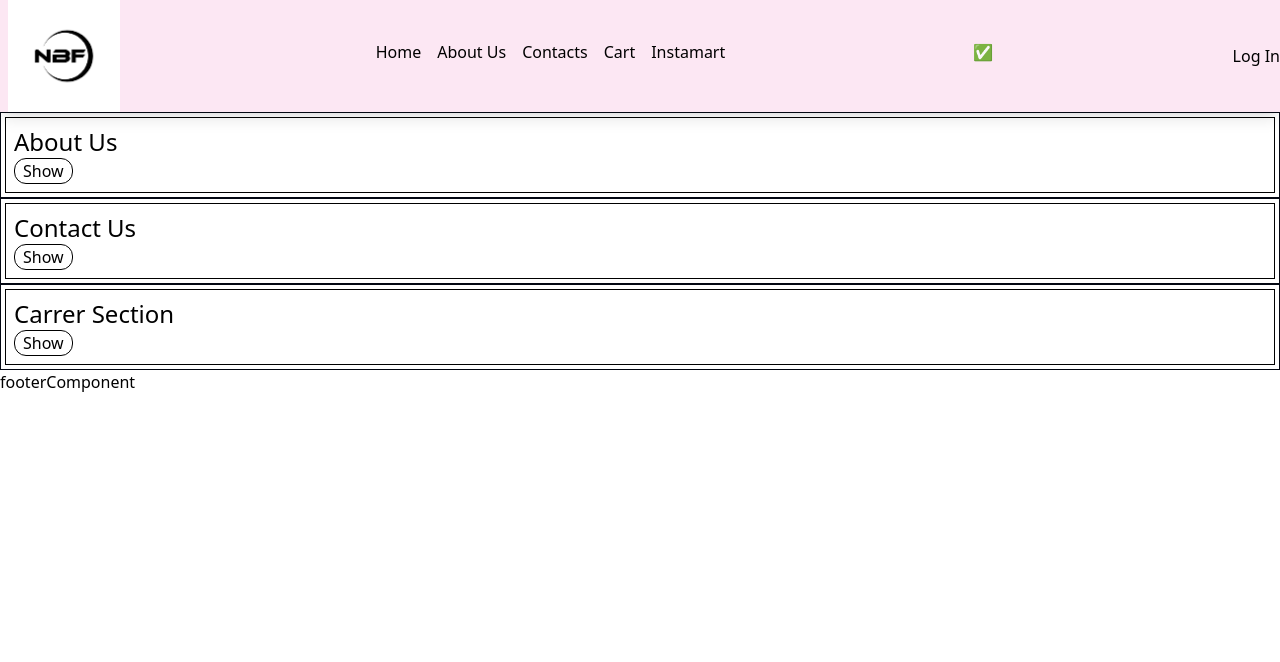
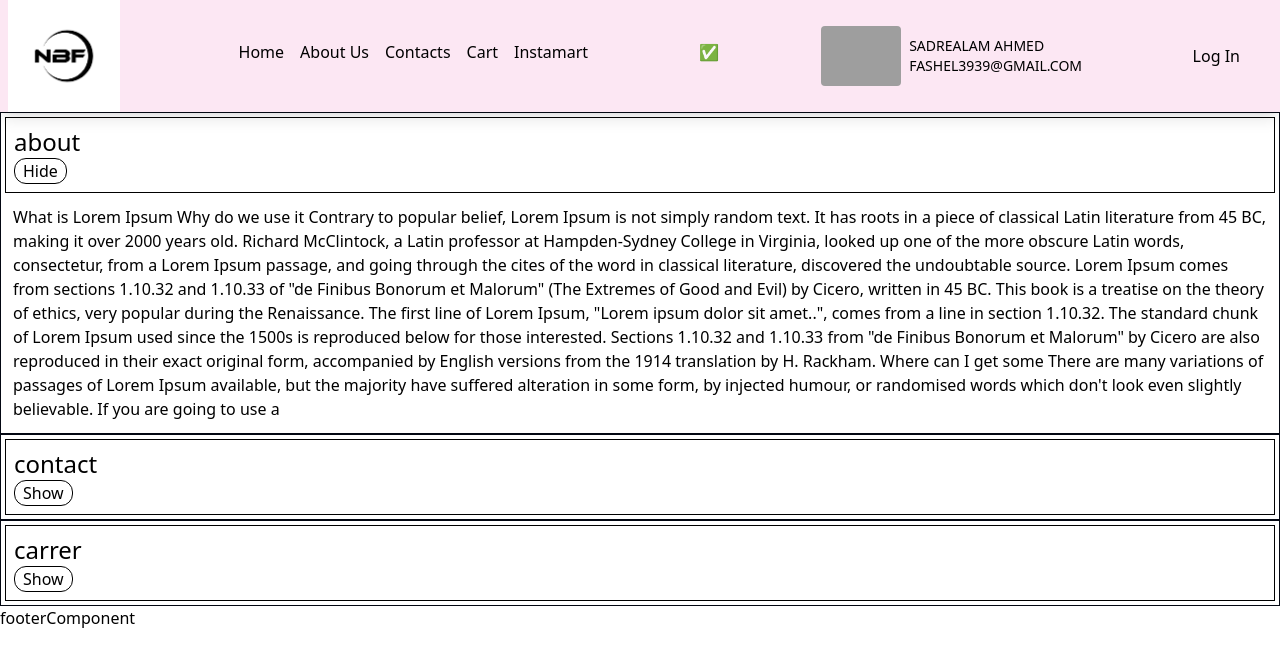
Before and after one commit to sadre1/NBF_React_App, a React (Vite) app: page /instamart in a window 1280 px wide. Shown: the top 662 px of the page. Built offline with nearby package versions, Linux system fonts and the light colour scheme; grey boxes are pictures that could not be loaded.

Commit message:
major changes

```diff
--- a/package.json
+++ b/package.json
@@ -21,6 +21,7 @@
     "@swc/helpers": "^0.5.3",
     "react": "^18.2.0",
     "react-dom": "^18.2.0",
+    "react-icons": "^4.12.0",
     "react-router-dom": "^6.19.0"
   },
   "browserslist": [
--- a/src/components/Body.jsx
+++ b/src/components/Body.jsx
@@ -70,7 +70,7 @@ const BodyComponent = () => {
           Search
         </button>
       </div>
-      <div className="flex flex-wrap bg-pink-50">
+      <div className="flex flex-wrap justify-center bg-pink-50">
         {Filteredrestruant.map((resturant, index) => {
           return (
             <Link className="link-card" to={"/restaurent/" + resturant.info.id}>
--- a/src/components/Header.jsx
+++ b/src/components/Header.jsx
@@ -1,6 +1,7 @@
-import { useState } from "react";
+import { useContext, useState } from "react";
 import { Link } from "react-router-dom";
 import useOnline from "../utils/useOnline";
+import UserContext from "../utils/UserContext";
 
 const Title = () => {
   return (
@@ -16,6 +17,7 @@ const Title = () => {
 const HeaderComponent = () => {
   const [logedin, setLogedIn] = useState("true");
   const isonline = useOnline();
+  const { user } = useContext(UserContext);
   return (
     <div className="flex justify-between bg-pink-100 shadow-lg">
       <Title />
@@ -43,6 +45,20 @@ const HeaderComponent = () => {
         </ul>
       </div>
       <h2 className="py-10">{isonline ? "✅" : "🔴"}</h2>
+      <div className="flex flex-row items-center">
+        <div className="w-20 ">
+          <img
+            className="rounded"
+            src="https://p7.hiclipart.com/preview/442/17/110/computer-icons-user-profile-male-user.jpg"
+            alt="profile"
+          />
+        </div>
+        <div className=" p-2 flex flex-col">
+          <h1 className=" text-sm  uppercase">{user.name}</h1>
+          <h1 className="text-sm uppercase ">{user.email}</h1>
+        </div>
+      </div>
+      <div className="flex justify-center mr-10">
         {logedin === "true" ? (
           <button
             onClick={() => {
@@ -61,6 +77,7 @@ const HeaderComponent = () => {
           </button>
         )}
       </div>
+    </div>
   );
 };
 
--- a/src/components/Instamart.jsx
+++ b/src/components/Instamart.jsx
@@ -9,7 +9,7 @@ const Section = ({ title, description, uper, setupper }) => {
           <button
             className=" px-2 border border-black rounded-xl"
             onClick={() => {
-              setupper(true);
+              setupper(title + " ");
             }}
           >
             Hide
@@ -18,7 +18,7 @@ const Section = ({ title, description, uper, setupper }) => {
           <button
             className="px-2  border border-black rounded-xl cursor-pointer"
             onClick={() => {
-              setupper(false);
+              setupper(title);
             }}
           >
             Show
@@ -31,63 +31,41 @@ const Section = ({ title, description, uper, setupper }) => {
 };
 
 const Instamart = () => {
-  const [upper, setupper] = useState({
-    aboutus: false,
-    contactus: false,
-    carrersection: false,
-  });
+  const [visible, setVisible] = useState("about");
   return (
     <>
       <Section
-        title={"About Us"}
+        title={"about"}
         description={`What is Lorem Ipsum
         Why do we use it
         Contrary to popular belief, Lorem Ipsum is not simply random text. It has roots in a piece of classical Latin literature from 45 BC, making it over 2000 years old. Richard McClintock, a Latin professor at Hampden-Sydney College in Virginia, looked up one of the more obscure Latin words, consectetur, from a Lorem Ipsum passage, and going through the cites of the word in classical literature, discovered the undoubtable source. Lorem Ipsum comes from sections 1.10.32 and 1.10.33 of "de Finibus Bonorum et Malorum" (The Extremes of Good and Evil) by Cicero, written in 45 BC. This book is a treatise on the theory of ethics, very popular during the Renaissance. The first line of Lorem Ipsum, "Lorem ipsum dolor sit amet..", comes from a line in section 1.10.32.
         The standard chunk of Lorem Ipsum used since the 1500s is reproduced below for those interested. Sections 1.10.32 and 1.10.33 from "de Finibus Bonorum et Malorum" by Cicero are also reproduced in their exact original form, accompanied by English versions from the 1914 translation by H. Rackham.
         Where can I get some
         There are many variations of passages of Lorem Ipsum available, but the majority have suffered alteration in some form, by injected humour, or randomised words which don't look even slightly believable. If you are going to use a`}
-        uper={upper.aboutus}
-        setupper={() =>
-          setupper({
-            aboutus: true,
-            contactus: false,
-            carrersection: false,
-          })
-        }
+        uper={visible === "about"}
+        setupper={setVisible}
       />
       <Section
-        title={"Contact Us"}
+        title={"contact"}
         description={`What is Lorem Ipsum
         Why do we use it
         Contrary to popular belief, Lorem Ipsum is not simply random text. It has roots in a piece of classical Latin literature from 45 BC, making it over 2000 years old. Richard McClintock, a Latin professor at Hampden-Sydney College in Virginia, looked up one of the more obscure Latin words, consectetur, from a Lorem Ipsum passage, and going through the cites of the word in classical literature, discovered the undoubtable source. Lorem Ipsum comes from sections 1.10.32 and 1.10.33 of "de Finibus Bonorum et Malorum" (The Extremes of Good and Evil) by Cicero, written in 45 BC. This book is a treatise on the theory of ethics, very popular during the Renaissance. The first line of Lorem Ipsum, "Lorem ipsum dolor sit amet..", comes from a line in section 1.10.32.
         The standard chunk of Lorem Ipsum used since the 1500s is reproduced below for those interested. Sections 1.10.32 and 1.10.33 from "de Finibus Bonorum et Malorum" by Cicero are also reproduced in their exact original form, accompanied by English versions from the 1914 translation by H. Rackham.
         Where can I get some
         There are many variations of passages of Lorem Ipsum available, but the majority have suffered alteration in some form, by injected humour, or randomised words which don't look even slightly believable. If you are going to use a`}
-        uper={upper.contactus}
-        setupper={() =>
-          setupper({
-            aboutus: false,
-            contactus: true,
-            carrersection: false,
-          })
-        }
+        uper={visible === "contact"}
+        setupper={setVisible}
       />
       <Section
-        title={"Carrer Section"}
+        title={"carrer"}
         description={`What is Lorem Ipsum
         Why do we use it
         Contrary to popular belief, Lorem Ipsum is not simply random text. It has roots in a piece of classical Latin literature from 45 BC, making it over 2000 years old. Richard McClintock, a Latin professor at Hampden-Sydney College in Virginia, looked up one of the more obscure Latin words, consectetur, from a Lorem Ipsum passage, and going through the cites of the word in classical literature, discovered the undoubtable source. Lorem Ipsum comes from sections 1.10.32 and 1.10.33 of "de Finibus Bonorum et Malorum" (The Extremes of Good and Evil) by Cicero, written in 45 BC. This book is a treatise on the theory of ethics, very popular during the Renaissance. The first line of Lorem Ipsum, "Lorem ipsum dolor sit amet..", comes from a line in section 1.10.32.
         The standard chunk of Lorem Ipsum used since the 1500s is reproduced below for those interested. Sections 1.10.32 and 1.10.33 from "de Finibus Bonorum et Malorum" by Cicero are also reproduced in their exact original form, accompanied by English versions from the 1914 translation by H. Rackham.
         Where can I get some
         There are many variations of passages of Lorem Ipsum available, but the majority have suffered alteration in some form, by injected humour, or randomised words which don't look even slightly believable. If you are going to use a`}
-        uper={upper.carrersection}
-        setupper={() =>
-          setupper({
-            aboutus: false,
-            contactus: false,
-            carrersection: true,
-          })
-        }
+        uper={visible === "carrer"}
+        setupper={setVisible}
       />
     </>
   );
--- a/src/components/RestrauntCard.jsx
+++ b/src/components/RestrauntCard.jsx
@@ -1,29 +1,63 @@
 import { IMG_CDN_URL } from "../config";
+import { FaStar } from "react-icons/fa";
 
 const RestrutentCard = ({
   cloudinaryImageId,
   name,
   cuisines,
-  area,
-  lastMileTravelString,
-  costForTwoString,
-  avgRating,
+  areaName,
+  sla,
+  costForTwo,
+  avgRatingString,
 }) => {
   // const { image, name, cuesene, rating } = restaruant;
+  console.log("cuses", cuisines);
   return (
-    <div className="w-56 p-5 m-3 shadow-lg bg-pink-100 hover:bg-pink-200">
-      <img src={IMG_CDN_URL + cloudinaryImageId} />
-      <h2 className="m-2 font-bold text-xl">{name}</h2>
-      <h5>{cuisines.join(", ")}</h5>
-      <h6>{area}</h6>
-      <span>
-        <h4>
-          <i className="fa-solid fa-star"></i>
-          {avgRating}
-        </h4>
-        <h4>{lastMileTravelString}</h4>
-        <h4>{costForTwoString}</h4>
-      </span>
+    <div className="flex flex-col p-2 m-3 w-64  shadow-lg bg-pink-100 hover:bg-pink-200">
+      <div className="w-30 h-30">
+        <img className="rounded-lg" src={IMG_CDN_URL + cloudinaryImageId} />
+      </div>
+      <h2 className="font-bold text-lg text-gray-800">{name}</h2>
+      <div>
+        <h5 className="font-medium text-[12px] pb-2 my-2">
+          {cuisines.join(", ")}
+        </h5>
+      </div>
+      <div className="flex  space-x-2">
+        <div
+          className={`flex flex-row items-center text-white text-center ${
+            avgRatingString < 4
+              ? "bg-red-500 rounded-lg w-[50px]"
+              : "  bg-green-600 rounded-md w-[50px]"
+          }`}
+        >
+          <div className="p-1">
+            <FaStar color="white" />
+          </div>
+          <div className="font-bold">
+            {" "}
+            <h1>{avgRatingString}</h1>
+          </div>
+        </div>
+
+        <div
+          className="flex flex-row items-center
+          space-x-1 "
+        >
+          <div>
+            <h4 className="text-gray-700 text-lg">•</h4>
+          </div>
+          <h4 className="font-semibold text-sm">
+            {sla?.lastMileTravelString ?? "2.0 km"}
+          </h4>
+          <div>
+            <h4 className="text-gray-700 text-lg">• </h4>
+          </div>
+          <h4 className="font-semibold text-sm">
+            {costForTwo ?? "₹200 for two"}
+          </h4>
+        </div>
+      </div>
     </div>
   );
 };
--- a/src/components/shimmer.js
+++ b/src/components/shimmer.js
@@ -3,22 +3,23 @@ import { shimmer_card_unit } from "../config";
 // Shimmer card to display with animation
 const CardShimmer = () => {
   return (
-    <div className="shimmer-card">
-      <div className="shimmer-img stroke animate"></div>
-      <div className="shimmer-title stroke animate"></div>
-      <div className="shimmer-tags stroke animate "></div>
-      <div className="shimmer-details stroke animate "></div>
+    <div className="w-56 h-60 p-5 m-3 shadow-lg bg-white rounded-lg">
+      <div className="shimmer-img h-32 w-full mb-4 bg-gray-300 animate-pulse"></div>
+      <div className="shimmer-title h-4 w-3/4 mb-2 bg-gray-300 animate-pulse"></div>
+      <div className="shimmer-tags h-4 w-1/2 bg-gray-300 animate-pulse"></div>
+      <div className="shimmer-details h-8 w-full bg-gray-300 animate-pulse"></div>
     </div>
   );
 };
 
 const Shimmer = () => {
   return (
-    <div className="shimmer-container">
+    <div className="flex flex-wrap container mx-auto">
       {new Array(shimmer_card_unit).fill(0).map((element, index) => {
         return <CardShimmer key={index} />;
       })}
     </div>
   );
 };
+
 export default Shimmer;
--- /dev/null
+++ b/src/utils/UserContext.js
@@ -0,0 +1,9 @@
+import { createContext } from "react";
+
+const UserContext = createContext({
+  user: {
+    name: "Sadrealam Ahmed",
+    email: "fashel3939@gmail.com",
+  },
+});
+export default UserContext;
```
Also changed, not shown: 1 other file (tests, documents, lock files or other folders). Lines whose indentation alone changed are shown as unchanged.
